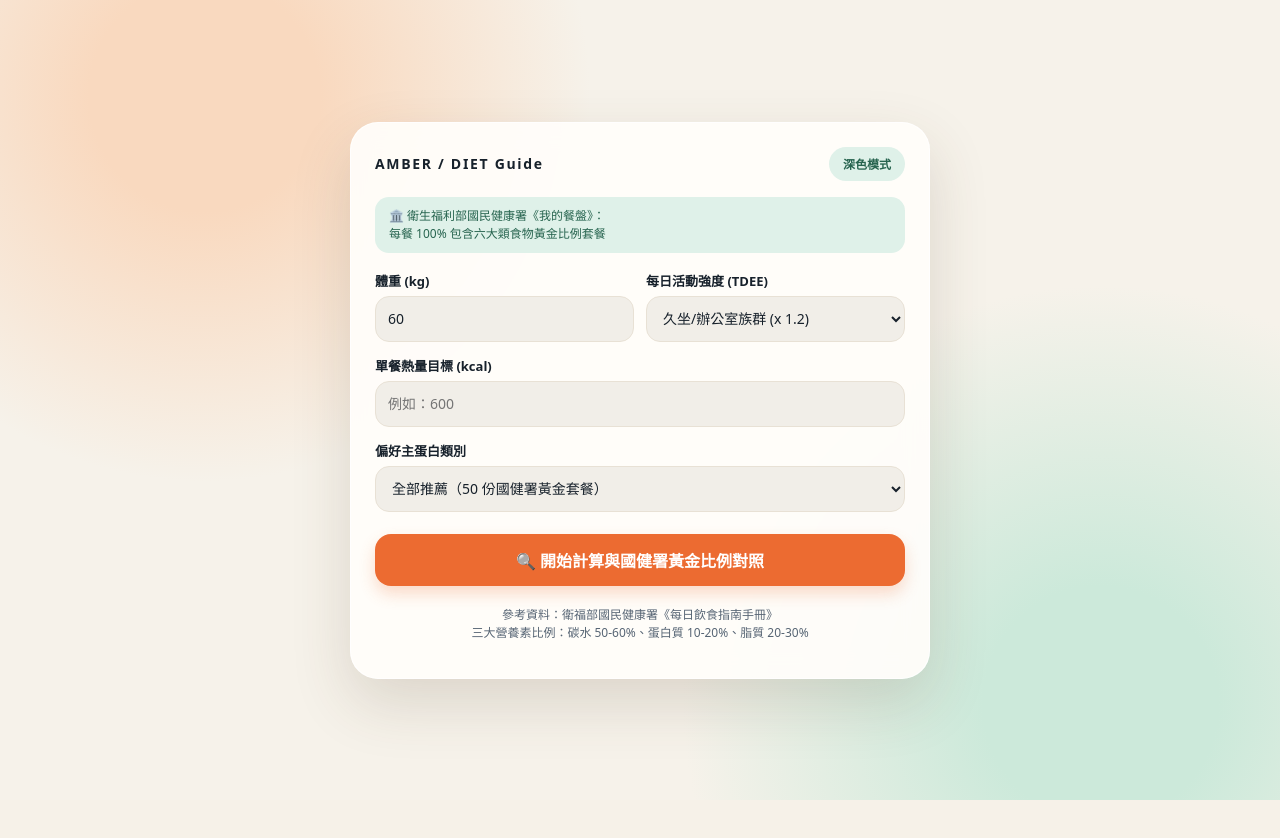
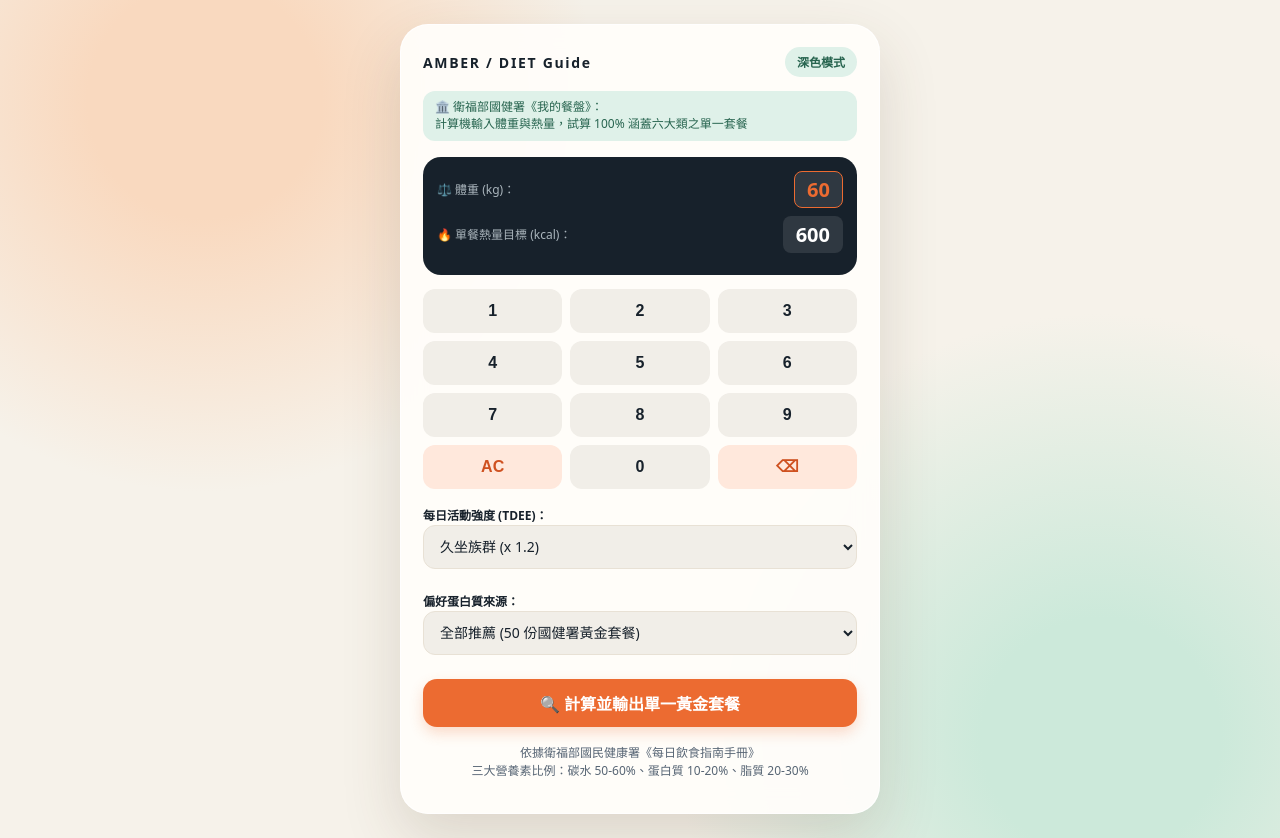
Before and after one commit to 3thyoungster-cell/ai-pythonanywhere, a Flask app: page / in a window 1280 px wide. Before the commit the page ends 800 px from the top, so only its background shows below. Run offline with Flask 3, Linux system fonts and the light colour scheme.

Commit message:
Update index.html

```diff
--- a/templates/index.html
+++ b/templates/index.html
@@ -3,7 +3,7 @@
 <head>
   <meta charset="utf-8">
   <meta name="viewport" content="width=device-width, initial-scale=1">
-  <title>琥珀健康飲食試算器 - 國健署黃金比例套餐版</title>
+  <title>琥珀健康飲食試算器 - 國健署黃金套餐專區</title>
   <style>
     :root {
       --ink: #17212b;
@@ -32,7 +32,7 @@
       min-height: 100vh;
       display: grid;
       place-items: center;
-      padding: 28px 16px;
+      padding: 24px 16px;
       color: var(--ink);
       background: radial-gradient(circle at 16% 12%, #f9d9bf 0 9%, transparent 30%),
                   radial-gradient(circle at 86% 88%, #cce9da 0 9%, transparent 32%),
@@ -41,8 +41,8 @@
     }
 
     .calculator {
-      width: min(100%, 580px);
-      padding: 24px;
+      width: min(100%, 480px);
+      padding: 22px;
       background: var(--card-bg);
       border: 1px solid rgba(255, 255, 255, 0.85);
       border-radius: 28px;
@@ -50,107 +50,86 @@
       backdrop-filter: blur(12px);
     }
 
-    .top {
-      display: flex;
-      justify-content: space-between;
-      align-items: center;
-      margin-bottom: 16px;
-    }
-
+    .top { display: flex; justify-content: space-between; align-items: center; margin-bottom: 14px; }
     .brand { font-size: 14px; letter-spacing: .12em; font-weight: 700; }
 
     .mode {
-      border: 0;
-      border-radius: 999px;
-      padding: 8px 14px;
-      color: var(--mint-ink);
-      background: var(--mint);
-      font: inherit;
-      font-size: 12px;
-      font-weight: 600;
-      cursor: pointer;
+      border: 0; border-radius: 999px; padding: 6px 12px; color: var(--mint-ink);
+      background: var(--mint); font: inherit; font-size: 12px; font-weight: 600; cursor: pointer;
     }
 
     .subtitle-banner {
-      background: var(--mint);
-      color: var(--mint-ink);
-      padding: 10px 14px;
-      border-radius: 14px;
-      font-size: 12px;
-      line-height: 1.5;
-      margin-bottom: 18px;
-      font-weight: 500;
+      background: var(--mint); color: var(--mint-ink); padding: 8px 12px;
+      border-radius: 12px; font-size: 12px; line-height: 1.4; margin-bottom: 16px; font-weight: 500;
     }
 
-    .form-row { display: grid; grid-template-columns: 1fr 1fr; gap: 12px; }
-    .form-group { margin-bottom: 14px; display: flex; flex-direction: column; gap: 6px; }
-    label { font-size: 13px; font-weight: 600; color: var(--ink); }
+    /* 計算機樣式顯示螢幕 */
+    .calc-display-panel {
+      background: var(--ink); color: #fff; padding: 14px; border-radius: 18px; margin-bottom: 14px;
+    }
 
-    input, select {
-      width: 100%; min-height: 46px; padding: 0 12px;
-      border: 1px solid var(--line); border-radius: 14px;
-      background: var(--input-bg); color: var(--ink); font: inherit; font-size: 14px; outline: none;
+    .display-row { display: flex; justify-content: space-between; align-items: center; margin-bottom: 8px; }
+    .display-label { font-size: 12px; color: #aab5bc; }
+
+    .display-value {
+      font-size: 20px; font-weight: 700; color: #fff; background: rgba(255,255,255,0.1);
+      padding: 4px 12px; border-radius: 8px; cursor: pointer; border: 1px solid transparent;
+    }
+    .display-value.active { border-color: var(--orange); color: var(--orange); }
+
+    /* 計算機鍵盤 */
+    .calc-keypad {
+      display: grid; grid-template-columns: repeat(3, 1fr); gap: 8px; margin-bottom: 14px;
+    }
+
+    .calc-btn {
+      min-height: 44px; border: 0; border-radius: 12px; background: var(--input-bg);
+      color: var(--ink); font-size: 16px; font-weight: 600; cursor: pointer;
+    }
+    .calc-btn:active { transform: translateY(1px); }
+    .calc-btn.op { background: #ffe8dc; color: var(--orange-dark); }
+
+    select {
+      width: 100%; min-height: 44px; padding: 0 12px; border: 1px solid var(--line);
+      border-radius: 12px; background: var(--input-bg); color: var(--ink); font: inherit; font-size: 14px; margin-bottom: 12px;
     }
 
     .submit-btn {
-      width: 100%; min-height: 52px; margin-top: 8px; border: 0; border-radius: 16px;
+      width: 100%; min-height: 48px; border: 0; border-radius: 14px;
       color: #fff; background: var(--orange); font: inherit; font-size: 16px; font-weight: 700;
-      cursor: pointer; box-shadow: 0 8px 16px rgba(236, 107, 49, 0.24);
+      cursor: pointer; box-shadow: 0 6px 14px rgba(236, 107, 49, 0.24);
     }
 
-    .msg-box { margin-top: 16px; padding: 12px 16px; border-radius: 14px; font-size: 13px; line-height: 1.5; }
-    .msg-box.error { background: #fde8e8; color: #c53030; border: 1px solid #feb2b2; }
-    .msg-box.warning { background: #fffaf0; color: #9c4221; border: 1px solid #fbd38d; }
+    .msg-box { margin-top: 14px; padding: 10px 14px; border-radius: 12px; font-size: 13px; }
+    .msg-box.error { background: #fde8e8; color: #c53030; }
+    .msg-box.warning { background: #fffaf0; color: #9c4221; }
 
-    /* 國健署黃金比例首選卡片 */
+    /* 單一套餐深度分析卡片 */
     .recommend-screen {
-      margin-top: 20px; padding: 20px; border-radius: 20px;
-      background: var(--ink); color: #fff; box-shadow: inset 0 1px 0 rgba(255, 255, 255, 0.09);
+      margin-top: 18px; padding: 18px; border-radius: 20px; background: var(--ink); color: #fff;
     }
+    .recommend-title { font-size: 12px; color: #aab5bc; margin-bottom: 4px; }
+    .recommend-name { font-size: 20px; font-weight: 700; color: #fff; margin-bottom: 4px; }
+    .recommend-meta { font-size: 13px; color: var(--mint); margin-bottom: 12px; }
 
-    .recommend-title { font-size: 12px; color: #aab5bc; margin-bottom: 4px; }
-    .recommend-name { font-size: 22px; font-weight: 700; color: #fff; margin-bottom: 4px; }
-    .recommend-meta { font-size: 13px; color: var(--mint); margin-bottom: 14px; }
-
-    .six-group-box {
-      background: rgba(255, 255, 255, 0.08); padding: 12px 14px; border-radius: 14px;
-      font-size: 13px; line-height: 1.6; margin-bottom: 12px; border: 1px solid rgba(255, 255, 255, 0.12);
+    .hpa-detail-list {
+      background: rgba(255, 255, 255, 0.08); padding: 12px; border-radius: 12px;
+      font-size: 13px; line-height: 1.7; margin-bottom: 12px;
     }
 
     .hpa-info-grid {
-      display: grid; grid-template-columns: 1fr 1fr; gap: 10px; padding-top: 10px;
+      display: grid; grid-template-columns: 1fr 1fr; gap: 8px; padding-top: 10px;
       border-top: 1px solid rgba(255, 255, 255, 0.15); font-size: 12px; color: #d0d7de;
     }
 
-    .results-area { margin-top: 20px; }
-    .results-title { font-size: 14px; font-weight: 700; margin-bottom: 10px; }
+    .hint { margin-top: 16px; color: var(--muted); font-size: 12px; text-align: center; }
 
-    table { width: 100%; border-collapse: collapse; font-size: 13px; }
-    th, td { padding: 10px 8px; text-align: left; border-bottom: 1px solid var(--line); }
-    th { color: var(--muted); font-weight: 600; }
-
-    .tag { padding: 2px 8px; border-radius: 999px; font-size: 11px; font-weight: 700; }
-    .tag-豆 { background: #e8f5e9; color: var(--tag-bean); }
-    .tag-魚 { background: #e1f5fe; color: var(--tag-fish); }
-    .tag-蛋 { background: #fff3e0; color: var(--tag-egg); }
-    .tag-蛋肉 { background: #ffebee; color: var(--tag-meat); }
-    .tag-全穀 { background: #efebe9; color: var(--tag-grain); }
-    .tag-蔬菜 { background: #e8f5e9; color: var(--tag-veg); }
-
-    .hint { margin-top: 20px; color: var(--muted); font-size: 12px; text-align: center; line-height: 1.5; }
-
-    /* 深色模式優化 */
     .dark {
-      --paper: #121921; --panel: #1e2933; --ink: #f0f4f8; --muted: #94a3b8;
-      --line: #334155; --card-bg: rgba(30, 41, 51, 0.94); --input-bg: #283542;
-      --mint: #1e3a30; --mint-ink: #6ee7b7;
+      --paper: #121921; --ink: #f0f4f8; --muted: #94a3b8; --line: #334155;
+      --card-bg: rgba(30, 41, 51, 0.94); --input-bg: #283542; --mint: #1e3a30; --mint-ink: #6ee7b7;
     }
-
-    .dark input, .dark select { color: #f8fafc; border-color: #475569; }
-    .dark .msg-box.error { background: #451212; color: #fca5a5; }
-    .dark .msg-box.warning { background: #45240f; color: #fde047; }
-
-    @media (max-width: 480px) { .form-row { grid-template-columns: 1fr; } .calculator { padding: 18px; } }
+    .dark .calc-btn { color: #f8fafc; }
+    .dark select { color: #f8fafc; }
   </style>
 </head>
 <body>
@@ -161,45 +140,66 @@
     </div>
 
     <div class="subtitle-banner">
-      🏛️ 衛生福利部國民健康署《我的餐盤》：<br>
-      每餐 100% 包含六大類食物黃金比例套餐
+      🏛️ 衛福部國健署《我的餐盤》：<br>
+      計算機輸入體重與熱量，試算 100% 涵蓋六大類之單一套餐
     </div>
 
-    <form method="POST" action="/">
-      <div class="form-row">
-        <div class="form-group">
-          <label for="weight">體重 (kg)</label>
-          <input type="number" id="weight" name="weight" value="60" min="30" max="200" required>
+    <form method="POST" action="/" id="calcForm">
+      <!-- 隱藏表單欄位 -->
+      <input type="hidden" name="weight" id="hidden_weight" value="60">
+      <input type="hidden" name="calories" id="hidden_calories" value="600">
+
+      <!-- 計算機數值顯示螢幕 -->
+      <div class="calc-display-panel">
+        <div class="display-row">
+          <span class="display-label">⚖️ 體重 (kg)：</span>
+          <span class="display-value active" id="disp_weight" onclick="setActiveField('weight')">60</span>
         </div>
-        <div class="form-group">
-          <label for="activity">每日活動強度 (TDEE)</label>
-          <select id="activity" name="activity">
-            <option value="1.2">久坐/辦公室族群 (x 1.2)</option>
-            <option value="1.375">輕度運動/每週1-3天 (x 1.375)</option>
-            <option value="1.55">中度運動/每週3-5天 (x 1.55)</option>
-            <option value="1.725">🏋️ 重度運動/高強度訓練 (x 1.725)</option>
-          </select>
+        <div class="display-row">
+          <span class="display-label">🔥 單餐熱量目標 (kcal)：</span>
+          <span class="display-value" id="disp_calories" onclick="setActiveField('calories')">600</span>
         </div>
       </div>
 
-      <div class="form-group">
-        <label for="calories">單餐熱量目標 (kcal)</label>
-        <input type="number" id="calories" name="calories" placeholder="例如：600" min="1" required>
+      <!-- 計算機軟體鍵盤 -->
+      <div class="calc-keypad">
+        <button type="button" class="calc-btn" onclick="pressNum('1')">1</button>
+        <button type="button" class="calc-btn" onclick="pressNum('2')">2</button>
+        <button type="button" class="calc-btn" onclick="pressNum('3')">3</button>
+        <button type="button" class="calc-btn" onclick="pressNum('4')">4</button>
+        <button type="button" class="calc-btn" onclick="pressNum('5')">5</button>
+        <button type="button" class="calc-btn" onclick="pressNum('6')">6</button>
+        <button type="button" class="calc-btn" onclick="pressNum('7')">7</button>
+        <button type="button" class="calc-btn" onclick="pressNum('8')">8</button>
+        <button type="button" class="calc-btn" onclick="pressNum('9')">9</button>
+        <button type="button" class="calc-btn op" onclick="clearField()">AC</button>
+        <button type="button" class="calc-btn" onclick="pressNum('0')">0</button>
+        <button type="button" class="calc-btn op" onclick="backspace()">⌫</button>
       </div>
 
-      <div class="form-group">
-        <label for="category">偏好主蛋白類別</label>
-        <select id="category" name="category">
-          <option value="ALL">全部推薦（50 份國健署黃金套餐）</option>
-          <option value="豆">🌿 豆類優先（植物蛋白、高纖無膽固醇）</option>
-          <option value="魚">🐟 魚類/海鮮（富含 Omega-3）</option>
-          <option value="蛋">🥚 雞蛋補充（優質完全蛋白）</option>
-          <option value="蛋肉">🥩 白肉/精瘦肉（白肉優先於紅肉）</option>
-          <option value="全穀">🌾 全穀/蔬食導向（未精製高纖）</option>
+      <div style="margin-bottom:8px;">
+        <label style="font-size:12px; font-weight:600;">每日活動強度 (TDEE)：</label>
+        <select name="activity" id="activity">
+          <option value="1.2">久坐族群 (x 1.2)</option>
+          <option value="1.375">輕度運動 (x 1.375)</option>
+          <option value="1.55">中度運動 (x 1.55)</option>
+          <option value="1.725">🏋️ 重度運動 (x 1.725)</option>
         </select>
       </div>
 
-      <button class="submit-btn" type="submit">🔍 開始計算與國健署黃金比例對照</button>
+      <div style="margin-bottom:12px;">
+        <label style="font-size:12px; font-weight:600;">偏好蛋白質來源：</label>
+        <select name="category" id="category">
+          <option value="ALL">全部推薦 (50 份國健署黃金套餐)</option>
+          <option value="豆">🌿 豆類優先 (植物蛋白高纖)</option>
+          <option value="魚">🐟 魚類/海鮮 (富含 Omega-3)</option>
+          <option value="蛋">🥚 雞蛋補充 (優質完全蛋白)</option>
+          <option value="蛋肉">🥩 白肉/精瘦肉 (低脂好吸收)</option>
+          <option value="全穀">🌾 全穀/蔬食導向 (未精製低 GI)</option>
+        </select>
+      </div>
+
+      <button class="submit-btn" type="submit">🔍 計算並輸出單一黃金套餐</button>
     </form>
 
     {% if error_message %}
@@ -210,14 +210,15 @@
       <div class="msg-box warning">⚠️ {{ warning_message }}</div>
     {% endif %}
 
+    <!-- 僅展示【單一】詳細解析套餐卡片 -->
     {% if recommended_item %}
       <section class="recommend-screen">
-        <div class="recommend-title">🍱 試算隨機首選：國健署六大類黃金套餐</div>
+        <div class="recommend-title">🍱 國健署單餐黃金比例：完美推薦套餐</div>
         <div class="recommend-name">{{ recommended_item.name }}</div>
-        <div class="recommend-meta">總熱量：{{ recommended_item.calories }} kcal | 蛋白：{{ recommended_item.protein }}g</div>
+        <div class="recommend-meta">熱量：{{ recommended_item.calories }} kcal | 蛋白：{{ recommended_item.protein }}g | 碳水：{{ recommended_item.carbs }}g | 脂肪：{{ recommended_item.fat }}g</div>
 
-        <div class="six-group-box">
-          <div style="font-weight:bold; margin-bottom:4px; color:var(--mint-ink);">🍱 六大類食物單餐黃金拆解：</div>
+        <div class="hpa-detail-list">
+          <div style="font-weight:bold; margin-bottom:6px; color:var(--mint-ink);">🍱 六大類食物單餐黃金比例拆解：</div>
           🌾 <b>全穀雜糧：</b> {{ recommended_item.hpa.grain }}<br>
           🌿 <b>豆魚蛋肉：</b> {{ recommended_item.hpa.protein }}<br>
           🥦 <b>蔬菜類：</b> {{ recommended_item.hpa.veg }}<br>
@@ -227,43 +228,56 @@
         </div>
 
         <div class="hpa-info-grid">
-          <div>蛋白質相當於：<br><strong style="color:#fff; font-size:14px;">{{ calc_data.protein_portion }} 份</strong></div>
-          <div>占全天熱量目標：<br><strong style="color:var(--mint-ink); font-size:14px;">約 {{ calc_data.meal_tdee_ratio }}%</strong></div>
+          <div>蛋白質折合：<br><strong style="color:#fff; font-size:14px;">{{ calc_data.protein_portion }} 份</strong></div>
+          <div>占單餐熱量目標：<br><strong style="color:var(--mint-ink); font-size:14px;">約 {{ calc_data.meal_tdee_ratio }}%</strong></div>
           <div style="grid-column: span 2; padding-top:4px;">💡 <b>國健署評價：</b>{{ recommended_item.tip }}</div>
         </div>
+
+        <button type="button" onclick="document.getElementById('calcForm').submit();" style="width:100%; margin-top:12px; background:var(--mint); color:var(--mint-ink); border:0; padding:8px; border-radius:10px; font-weight:700; cursor:pointer;">🎲 換試另一份符合條件的套餐</button>
       </section>
     {% endif %}
 
-    {% if results %}
-      <section class="results-area">
-        <div class="results-title">📋 符合條件的黃金比例套餐 (共 {{ results|length }} 筆)</div>
-        <table>
-          <thead>
-            <tr>
-              <th>套餐名稱</th>
-              <th>主分類</th>
-              <th>熱量</th>
-              <th>三大營養素 (碳水/蛋白/脂)</th>
-            </tr>
-          </thead>
-          <tbody>
-            {% for item in results %}
-            <tr>
-              <td><strong>{{ item.name }}</strong><br><small style="color:var(--muted);">{{ item.hpa.protein }}</small></td>
-              <td><span class="tag tag-{{ item.category }}">{{ item.category }}</span></td>
-              <td>{{ item.calories }} kcal</td>
-              <td>碳水 {{ item.carbs }}g | 蛋白 {{ item.protein }}g | 脂 {{ item.fat }}g</td>
-            </tr>
-            {% endfor %}
-          </tbody>
-        </table>
-      </section>
-    {% endif %}
-
-    <p class="hint">參考資料：衛福部國民健康署《每日飲食指南手冊》<br>三大營養素比例：碳水 50-60%、蛋白質 10-20%、脂質 20-30%</p>
+    <p class="hint">依據衛福部國民健康署《每日飲食指南手冊》<br>三大營養素比例：碳水 50-60%、蛋白質 10-20%、脂質 20-30%</p>
   </main>
 
   <script>
+    let activeField = 'weight'; // 預設輸入對象：weight 或 calories
+
+    function setActiveField(field) {
+      activeField = field;
+      document.getElementById('disp_weight').classList.remove('active');
+      document.getElementById('disp_calories').classList.remove('active');
+      document.getElementById('disp_' + field).classList.add('active');
+    }
+
+    function pressNum(num) {
+      const disp = document.getElementById('disp_' + activeField);
+      const hidden = document.getElementById('hidden_' + activeField);
+
+      if (disp.textContent === '0') {
+        disp.textContent = num;
+      } else if (disp.textContent.length < 5) {
+        disp.textContent += num;
+      }
+      hidden.value = disp.textContent;
+    }
+
+    function clearField() {
+      document.getElementById('disp_' + activeField).textContent = '0';
+      document.getElementById('hidden_' + activeField).value = '0';
+    }
+
+    function backspace() {
+      const disp = document.getElementById('disp_' + activeField);
+      const hidden = document.getElementById('hidden_' + activeField);
+      if (disp.textContent.length > 1) {
+        disp.textContent = disp.textContent.slice(0, -1);
+      } else {
+        disp.textContent = '0';
+      }
+      hidden.value = disp.textContent;
+    }
+
     document.querySelector('#theme').addEventListener('click', event => {
       document.body.classList.toggle('dark');
       const isDark = document.body.classList.contains('dark');
```
